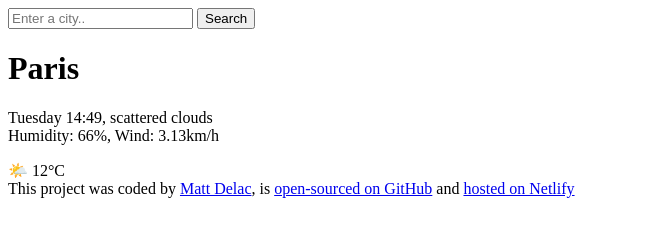
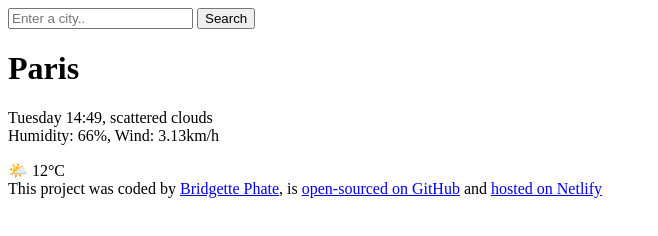
Before and after one commit to Bree177/Bridgette-forecast-In-App, a plain HTML site: page index.html in a window 1280 px wide. Shown: the whole page, without its empty margins (0-658 px from the left). Drawn offline with Linux system fonts and the light colour scheme.

Commit message:
Update index.html

```diff
--- a/index.html
+++ b/index.html
@@ -30,7 +30,7 @@
         href="file:///C:/Users/matshidiso%20phate/Desktop/Bridgette-forecast-In-App/index.html"
         target="_blank"
       >
-        Matt Delac</a
+        Bridgette Phate</a
       >, is
       <a
         href="https://github.com/Bree177/Bridgette-forecast-In-App/blob/main/index.html"
```
